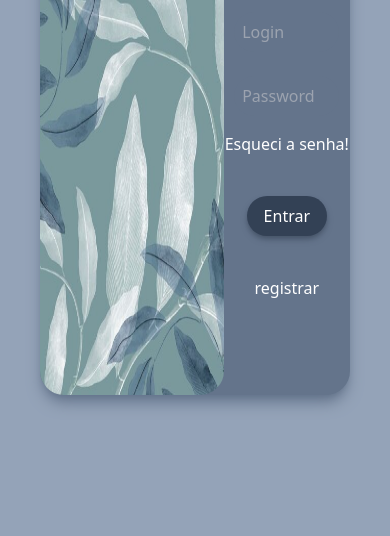
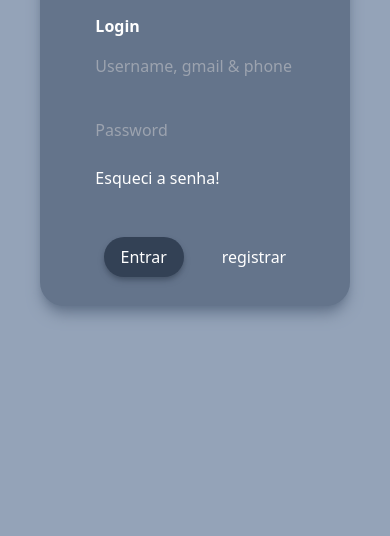
Before and after one commit to JuniorTakaki/Login_Tailwind, a website: page src/index.html in a window 390 px wide. Shown: the part 308-844 px from the top of the page. Drawn offline with Linux system fonts and the light colour scheme.

Commit message:
working in responsive

```diff
--- a/src/index.html
+++ b/src/index.html
@@ -1,39 +1,42 @@
-<!doctype html>
-<html>
+<!DOCTYPE html>
+<html lang="en">
+
 <head>
     <meta charset="UTF-8">
     <meta name="viewport" content="width=device-width, initial-scale=1.0">
     <link href="./output.css" rel="stylesheet">
 </head>
 
-<body class="w-screen h-screen flex justify-center items-center bg-slate-400">
+<body class="w-screen h-screen flex justify-center items-center bg-slate-400 text-white">
     <!-- card -->
-    <div class=
-    "bg-slate-500 h-4/6 w-9/12 rounded-3xl pr-8 mx-10  shadow-lg shadow-slate-500 duration-500 flex
-        hover:shadow-2xl hover:shadow-slate-600 ">
-        <div class="flex h-full o ">
-        <img src="img/blue-white-leafy-background-vector_53876-136080 1.png" class="rounded-3xl flex h-full">
+    <div class="bg-slate-500 h-96 w-96 rounded-3xl shadow-lg shadow-slate-500 duration-500 mx-10 hover:shadow-2xl hover:shadow-slate-600 flex justify-center">
+        <!-- estrutura interna do card com input h1 e button-->
+        <div class="flex flex-col h-full w-5/6 ">
+            <!-- h1 -->
+            <h1 class="font-bold text-3xl flex justify-center py-6 items-center duration-300 ">HiroX</h1>
+            <!-- div do input de login -->
+            <div class="flex flex-col gap-6 h-full items-center">
+                <div class="flex flex-col items-center w-full justify-start">
+                    <h1 class="w-5/6 p-2 flex justify-start font-bold font-2xl ">Login </h1>
+                    <input id="text" type="text" placeholder="Username, gmail & phone number " class="w-5/6 p-2 duration-500 focus:outline-none bg-slate-500 hover:-translate-y-1 ">
                 </div>
-    <!-- estrutura interna do card com input h1 e button-->
-    <div class="flex flex-col h-full w-5/6 text-white">
-    <!-- h1 -->
-        <h1 class="font-bold text-3xl flex justify-center py-6 items-center duration-300 hover:-translate-y-1">HiroX</h1>
-    <!-- div do input de login -->
-    <div class="flex justify-center flex-col gap-6 h-full items-center ">
-         <input type="text" placeholder="Login" class="w-5/6 p-2 rounded-full  duration-500 focus:outline-none bg-slate-500">
                 <!-- div com input de senha junto com span de senha -->
-    <div class="flex  flex-col items-center w-full ">
-        <input type="password" placeholder="Password" class="w-5/6 p-2 rounded-full  duration-500 focus:outline-none  bg-slate-500 ">
-
-        <span class="cursor-pointe  pt-4 duration-500 hover:text-cyan flex justify-start hover:-translate-y-1">Esqueci a senha!
+                <div class="flex flex-col items-center w-full h-full">
+                    <div class="flex flex-col justify-around items-center w-full h-full ">
+                        <input id="password" text="password" placeholder="Password" class="w-5/6 p-2 duration-500 focus:outline-none bg-slate-500 hover:-translate-y-1">
+                        <span class="cursor-pointer w-5/6 pt-4 p-2 duration-500 flex justify-start hover:text-slate-100/20">Esqueci a senha!
                         </span>
                     </div>
+                    <div class="flex justify-evenly items-center  w-full h-full ">
                         <!-- button -->
-            <button id="meuBotao"class=" w-20 p-2 bg-slate-700 mt-4 rounded-full text-white shadow-md shadow-slate-600 duration-300 hover:bg-slate-600  transition transform ease-in-out hover:-translate-y-1 hover:scale-110 focus:outline-none">Entrar</button>
-            <span class=" flex justify-center pt-4 cursor-pointer duration-300  hover:-translate-y-1">registrar</span>
+                        <button id="meuBotao" class="w-20 p-2 bg-slate-700  rounded-full  shadow-md shadow-slate-600 duration-300 hover:bg-slate-600 transition transform ease-in-out hover:-translate-y-1 hover:scale-110 focus:outline-none">Entrar</button>
+                        <span class="flex justify-center cursor-pointer duration-300 hover:-translate-y-1 pl-10">registrar</span>
+                    </div>
+                </div>
             </div>
         </div>
     </div>
     <script src="script.js"></script>
 </body>
+
 </html>
```
Lines whose indentation alone changed are shown as unchanged.
